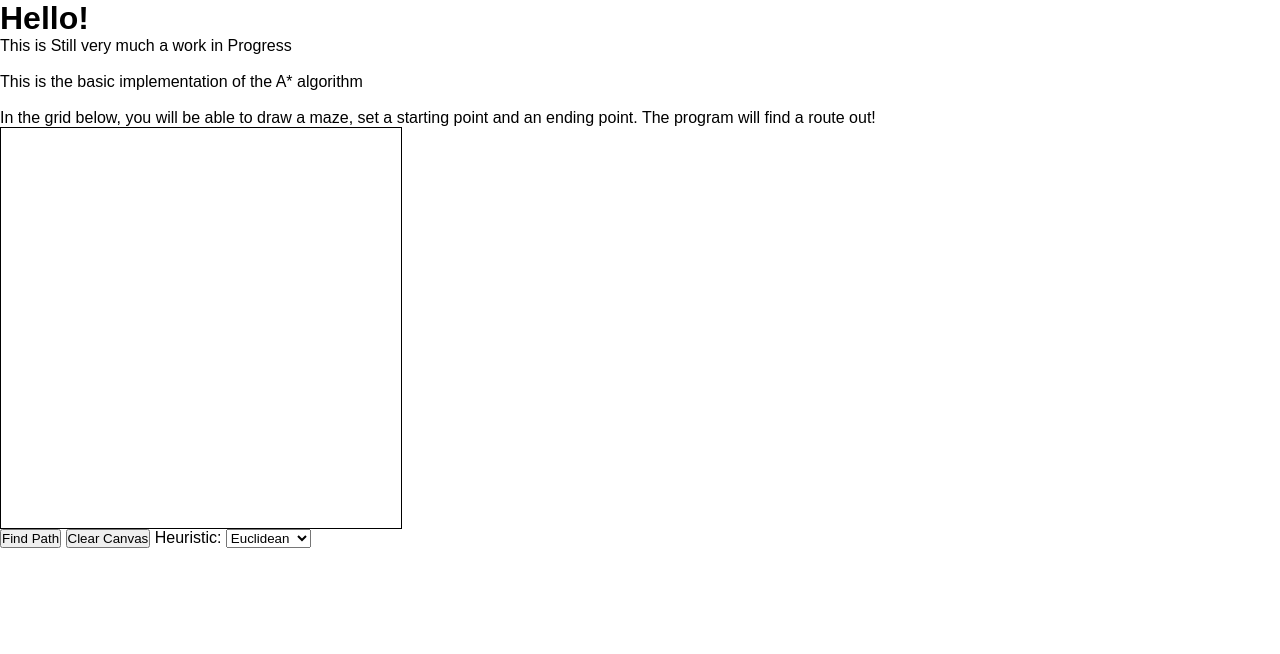
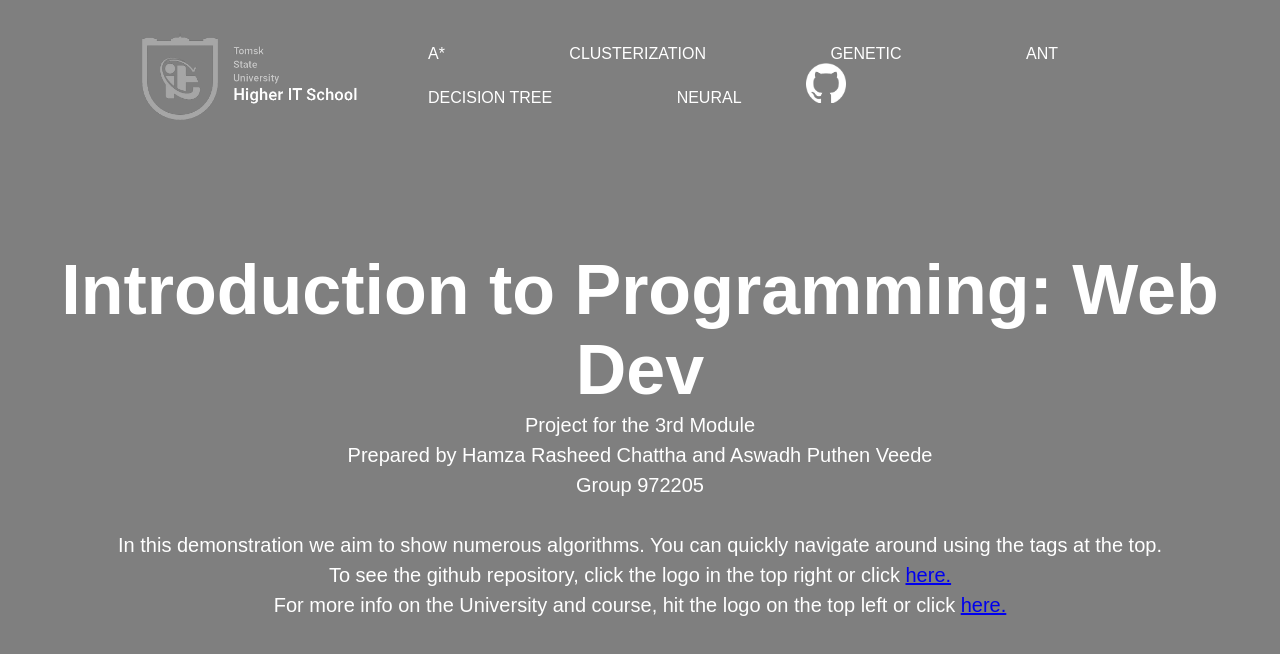
Before and after one commit to Jimbo5793/HTML-Module, a plain HTML site: page HTML 2nd year/website.html in a window 1280 px wide. Drawn offline with Linux system fonts and the light colour scheme.

Commit message:
Update website.html

```diff
--- a/HTML 2nd year/website.html
+++ b/HTML 2nd year/website.html
@@ -4,63 +4,86 @@
     <meta charset="UTF-8">
     <meta http-equiv="X-UA-Compatible" content="IE=edge">
     <meta name="viewport" content="width=device-width, initial-scale=1.0">
-    <title>A* Find path</title>
+    <title>Dream Team IT Project</title>
     <link rel="stylesheet" href="style.css">
 </head>
 
-<style>
-    canvas {
-        border: 1px solid black;
-        width: 400px;
-        height: 400px;
-    }
+<body>
 
-</style>
+    <div class ="banner">
 
-<body>
-    <h1>
-        Hello!
-    </h1>
+        <div class="navbar">
+            <a href="https://hits.tsu.ru/promo/en/index.html">
+                <img src="logo.png" class="logo">
+            </a>
 
-    <p>
-        This is Still very much a work in Progress <br>
+            <ul>
 
-        <br> This is the basic implementation of the A* algorithm <br>
+                <li>
+                    <a href="#">
+                        A*
+                    </a>
+                </li>
 
-        <br>In the grid below, you will be able to draw a maze,
-        set a starting point and an ending point. The program
-        will find a route out!
-    </p>
+                <li>
+                    <a href="#">
+                        Clusterization
+                    </a>
+                </li>
 
-    <canvas id="canvas"></canvas>
+                <li>
+                    <a href="#">
+                        Genetic
+                    </a>
+                </li>
 
-	<br>
+                <li>
+                    <a href="#">
+                        Ant
+                    </a>
+                </li>
 
-	<button id="find-path-button">
-        Find Path
-    </button>
+                <li>
+                    <a href="#">
+                        Decision Tree
+                    </a>
+                </li>
 
-	<button id="clear-canvas-button">
-        Clear Canvas
-    </button>
+                <li>
+                    <a href="#">
+                        Neural
+                    </a>
+                </li>
 
-	<label for="heuristic-select">
-        Heuristic:
-    </label>
+                <a href="https://github.com/Jimbo5793/HTML-Module">
+                    <img class="git" src="github.png" alt="Github Project link">
+                </a>
 
-	<select id="heuristic-select">
+            </ul>
 
-		<option value="euclidean">
-            Euclidean
-	</option>
+        </div>
 
-		<option value="manhattan">
-            Manhattan
-        </option>
+        <div class="content">
 
-	</select>
+            <h1>
+                Introduction to Programming: Web Dev
+            </h1>
 
-	<script src="script.js"></script>
+            <p>
+                Project for the 3rd Module <br>
+                Prepared by Hamza Rasheed Chattha and Aswadh Puthen Veede <br>
+                Group 972205 <br>
+                <br>
+                In this demonstration we aim to show numerous algorithms. You can quickly navigate around using the tags at the top. <br>
+                To see the github repository, click the logo in the top right or click
+                <a href="https://github.com/Jimbo5793/HTML-Module">here.</a> <br>
+                For more info on the University and course, hit the logo on the top left or click
+                <a href="https://hits.tsu.ru/promo/en/index.html">here.</a> <br>
+
+            </p>
+        </div>
+
+    </div>
 
 </body>
 </html>
```
